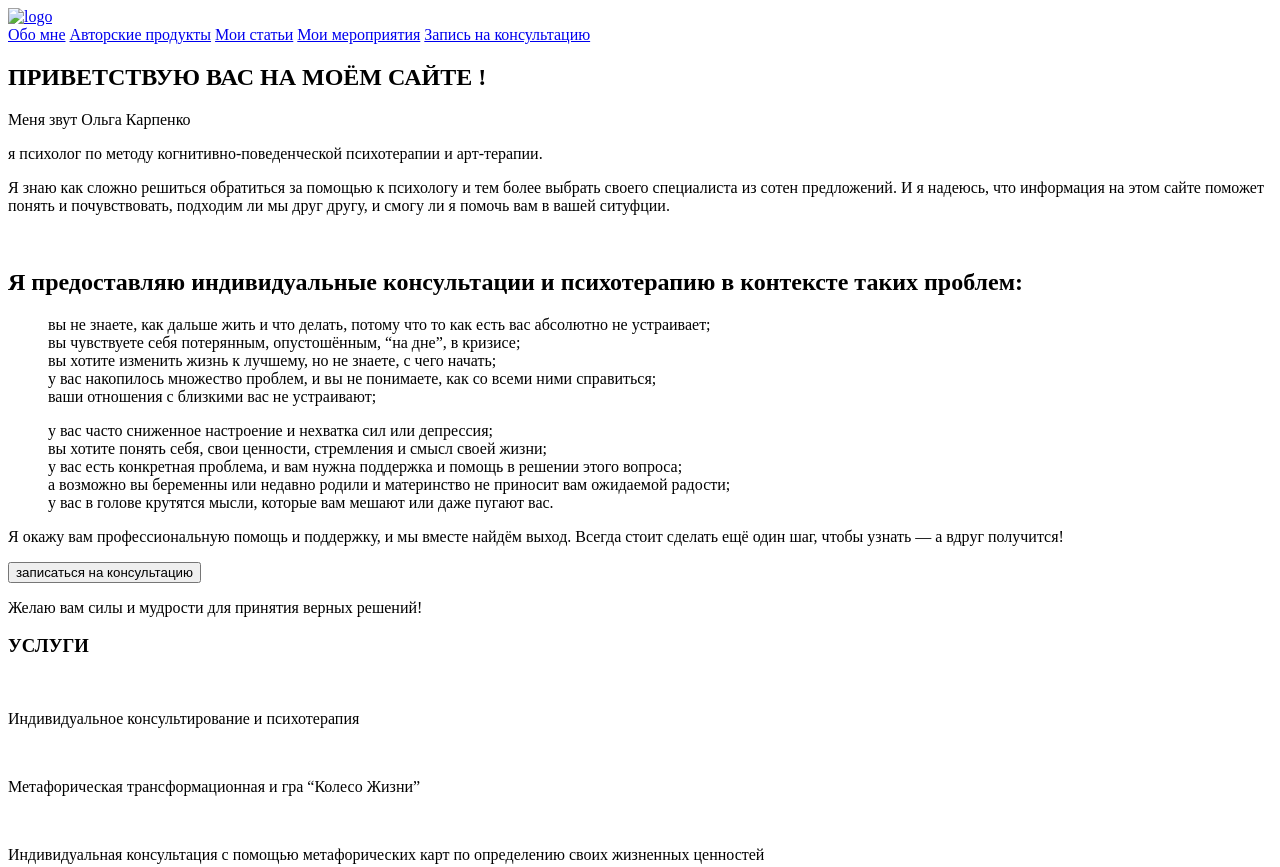
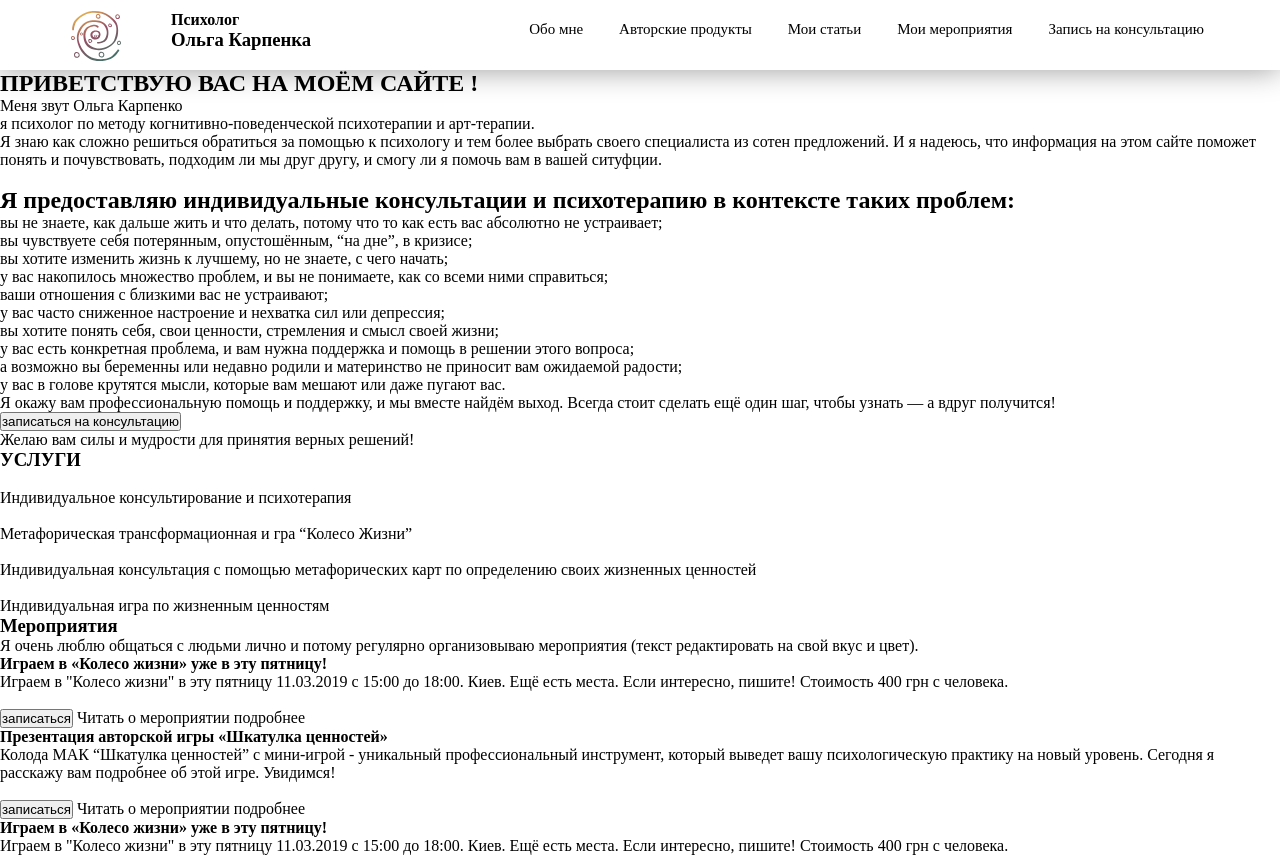
Before and after one commit to IvankoSL/psychotherapist, a plain HTML site: page index.html in a window 1280 px wide. Shown: the top 867 px of the page. Drawn offline with Linux system fonts and the light colour scheme; files that its build step writes are made by us from their sources.

Commit message:
writing styles

```diff
--- a/index.html
+++ b/index.html
@@ -3,14 +3,21 @@
 <head>
 	<meta charset="UTF-8">
 	<title>Document</title>
-	<link rel="stylesheet"  href="css/style.css">
+	<link rel="icon" href="img/logo-min.png">
+	<link rel="stylesheet"  href="style.css">
 </head>
 <body>
 	<header>
-		<div class="logo">
-			<a href="index1.html"><img class="graficlogo"src="" alt="logo"></a>
-		</div>
 		<nav>
+			<div class="name_logo">
+				<div>
+				    <img src="img/logo.svg" width="50px" height="50px">
+			    </div>
+			    <div class="logo_name">
+				    <h4>Психолог</h4>
+				    <h3>Ольга Карпенка</h3>
+				</div>
+			</div>
 			<div class="topnav">
 				<a href="#">Обо мне</a>
 				<a href="#">Авторские продукты</a>
--- a/style.css
+++ b/style.css
@@ -0,0 +1,41 @@
+@charset "utf-8";
+*{
+	margin: 0;
+	padding: 0;
+	outline: none;
+}
+
+html {
+	height: 100%;
+}
+body {
+    width: auto;
+}
+a{
+	text-decoration: none;
+	color: black;
+}
+nav {
+	height: 60px;
+	display: flex;
+	box-shadow: 0 0 30px rgba(0,0,0,0.4);
+	padding-top: 10px;
+	color: black;
+}
+.name_logo{
+    display: flex;
+    margin-left: 70px;
+    padding: 1px;
+}
+.logo_name{
+	margin-left: 50px;
+}
+.topnav{
+    margin-left: auto;
+    padding: 10px 60px 0 0;
+}
+.topnav a{
+    text-align: center;
+    padding: 14px 16px;
+    font-size: 15px;
+}
```
Also changed, not shown: img/logo-min.png (added), img/logo.svg (added).
